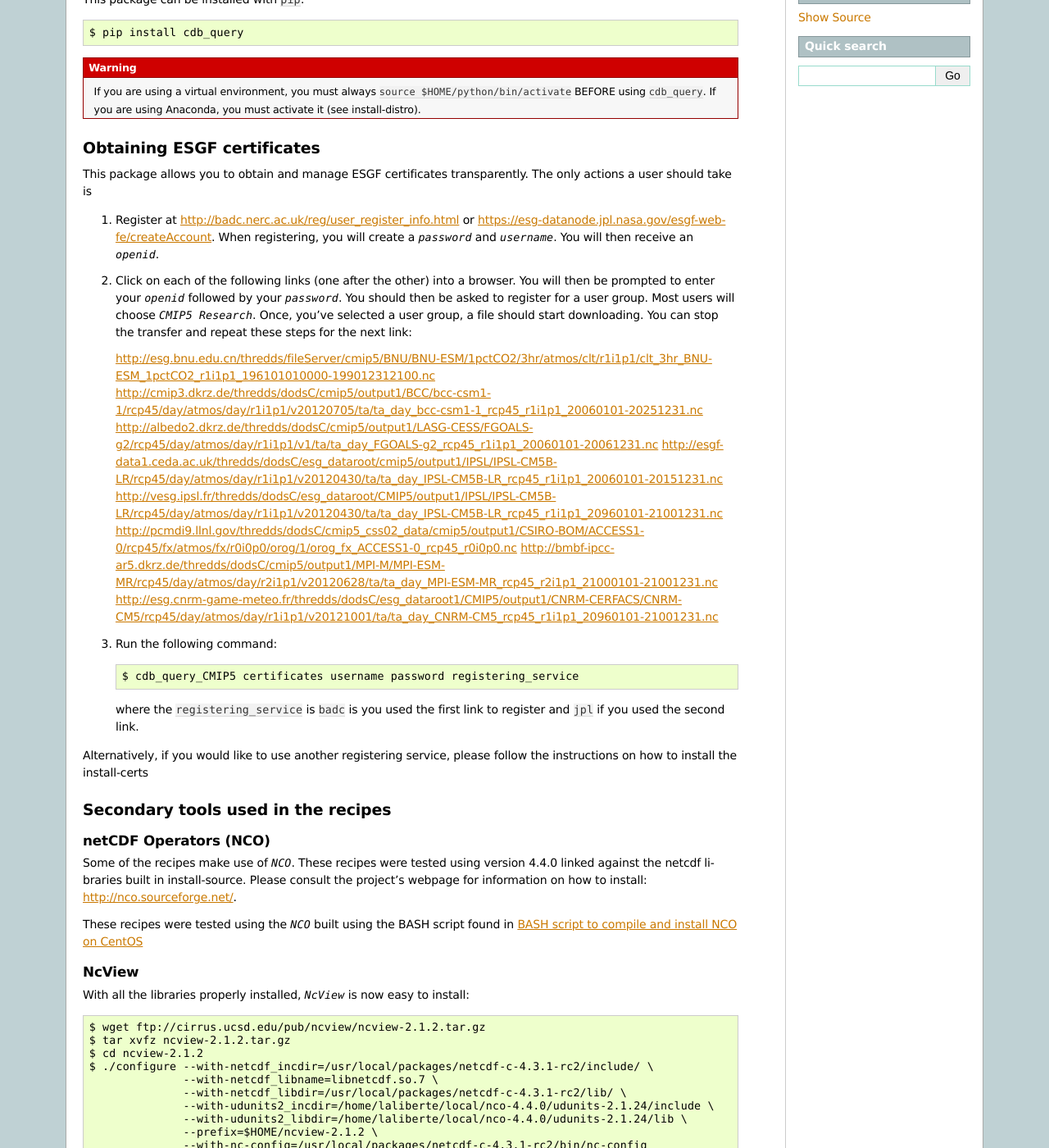
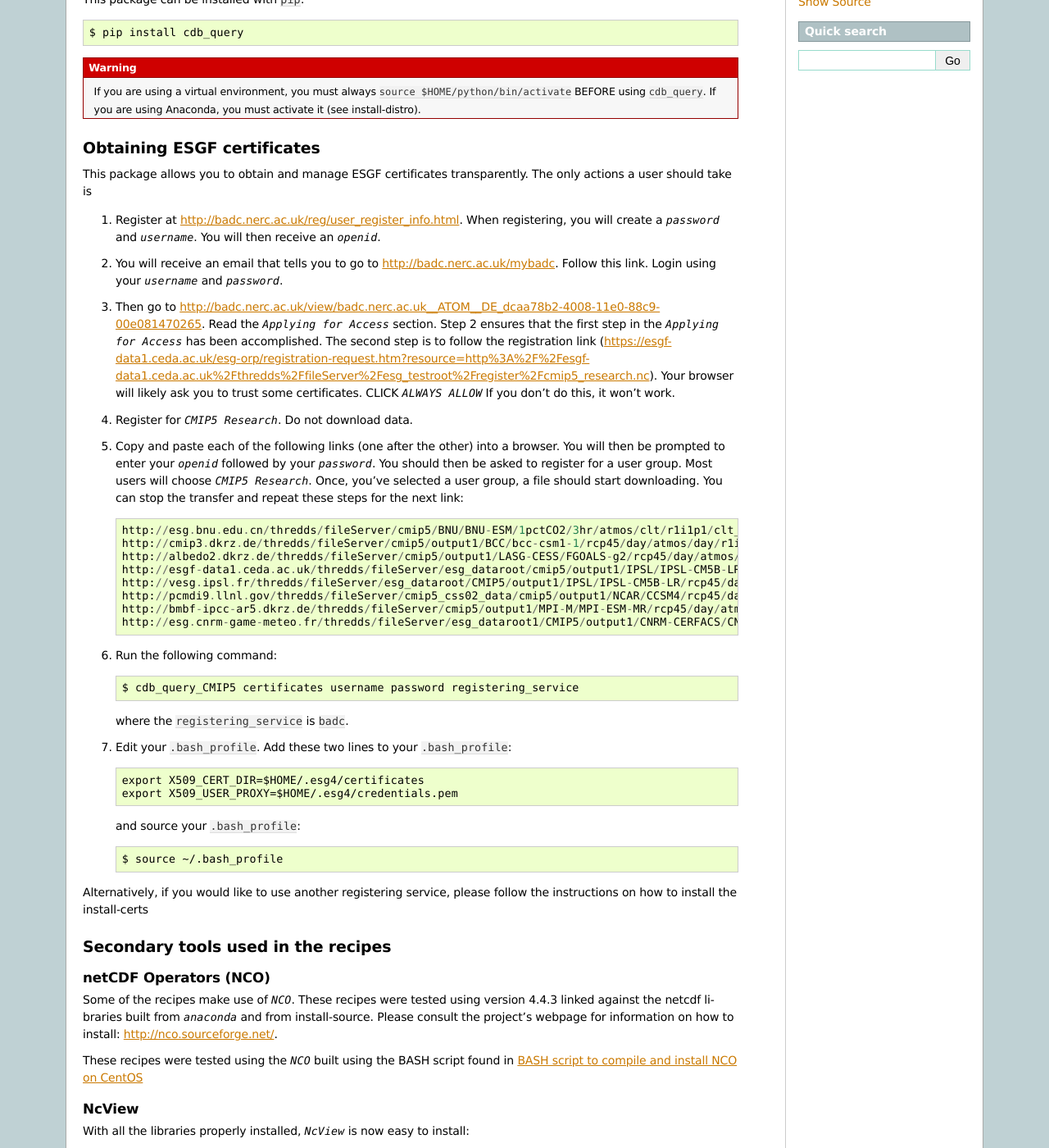
Before and after one commit to laliberte/cdb_query, a Sphinx documentation site: the page built from docs/install.rst, in a window 1280 px wide and 1400 px high, scrolled down 538 px. Shown: the whole window at 82% size. Built offline with Sphinx 7.4.7, drawn with Linux system fonts in a browser that asks for light colours; some of the changed text lies outside the part shown.

Commit message:
Installations updates. Test for variable size using h5py

```diff
--- a/docs/conf.py
+++ b/docs/conf.py
@@ -50,7 +50,7 @@
 # The short X.Y version.
 version = '1.0'
 # The full version, including alpha/beta/rc tags.
-release = '1.0.1'
+release = '1.0.2'
 
 # The language for content autogenerated by Sphinx. Refer to documentation
 # for a list of supported languages.
--- a/docs/install.rst
+++ b/docs/install.rst
@@ -40,27 +40,45 @@
 This package allows you to obtain and manage ESGF certificates transparently. The only
 actions a user should take is
 
-1. Register at http://badc.nerc.ac.uk/reg/user_register_info.html or https://esg-datanode.jpl.nasa.gov/esgf-web-fe/createAccount.
+1. Register at http://badc.nerc.ac.uk/reg/user_register_info.html.
    When registering, you will create a `password` and `username`. You will then receive an `openid`.
 
-2. Click on each of the following links (one after the other) into a browser. You will then be prompted to enter your `openid` followed by
+2. You will receive an email that tells you to go to http://badc.nerc.ac.uk/mybadc. Follow this link. Login using your `username` and `password`.
+
+3. Then go to http://badc.nerc.ac.uk/view/badc.nerc.ac.uk__ATOM__DE_dcaa78b2-4008-11e0-88c9-00e081470265. Read the `Applying for Access` section.
+   Step 2 ensures that the first step in the `Applying for Access` has been accomplished. The second step is to follow the registration link
+   (https://esgf-data1.ceda.ac.uk/esg-orp/registration-request.htm?resource=http%3A%2F%2Fesgf-data1.ceda.ac.uk%2Fthredds%2FfileServer%2Fesg_testroot%2Fregister%2Fcmip5_research.nc).
+   Your browser will likely ask you to trust some certificates. CLICK `ALWAYS ALLOW` If you don't do this, it won't work.
+
+4. Register for `CMIP5 Research`. Do not download data.
+
+5. Copy and paste each of the following links (one after the other) into a browser. You will then be prompted to enter your `openid` followed by
    your `password`. You should then be asked to register for a user group. Most users will choose `CMIP5 Research`. Once, you've selected a
    user group, a file should start downloading. You can stop the transfer and repeat these steps for the next link::
 
-   http://esg.bnu.edu.cn/thredds/fileServer/cmip5/BNU/BNU-ESM/1pctCO2/3hr/atmos/clt/r1i1p1/clt_3hr_BNU-ESM_1pctCO2_r1i1p1_196101010000-199012312100.nc
-   http://cmip3.dkrz.de/thredds/dodsC/cmip5/output1/BCC/bcc-csm1-1/rcp45/day/atmos/day/r1i1p1/v20120705/ta/ta_day_bcc-csm1-1_rcp45_r1i1p1_20060101-20251231.nc
-   http://albedo2.dkrz.de/thredds/dodsC/cmip5/output1/LASG-CESS/FGOALS-g2/rcp45/day/atmos/day/r1i1p1/v1/ta/ta_day_FGOALS-g2_rcp45_r1i1p1_20060101-20061231.nc
-   http://esgf-data1.ceda.ac.uk/thredds/dodsC/esg_dataroot/cmip5/output1/IPSL/IPSL-CM5B-LR/rcp45/day/atmos/day/r1i1p1/v20120430/ta/ta_day_IPSL-CM5B-LR_rcp45_r1i1p1_20060101-20151231.nc
-   http://vesg.ipsl.fr/thredds/dodsC/esg_dataroot/CMIP5/output1/IPSL/IPSL-CM5B-LR/rcp45/day/atmos/day/r1i1p1/v20120430/ta/ta_day_IPSL-CM5B-LR_rcp45_r1i1p1_20960101-21001231.nc
-   http://pcmdi9.llnl.gov/thredds/dodsC/cmip5_css02_data/cmip5/output1/CSIRO-BOM/ACCESS1-0/rcp45/fx/atmos/fx/r0i0p0/orog/1/orog_fx_ACCESS1-0_rcp45_r0i0p0.nc
-   http://bmbf-ipcc-ar5.dkrz.de/thredds/dodsC/cmip5/output1/MPI-M/MPI-ESM-MR/rcp45/day/atmos/day/r2i1p1/v20120628/ta/ta_day_MPI-ESM-MR_rcp45_r2i1p1_21000101-21001231.nc
-   http://esg.cnrm-game-meteo.fr/thredds/dodsC/esg_dataroot1/CMIP5/output1/CNRM-CERFACS/CNRM-CM5/rcp45/day/atmos/day/r1i1p1/v20121001/ta/ta_day_CNRM-CM5_rcp45_r1i1p1_20960101-21001231.nc
+       http://esg.bnu.edu.cn/thredds/fileServer/cmip5/BNU/BNU-ESM/1pctCO2/3hr/atmos/clt/r1i1p1/clt_3hr_BNU-ESM_1pctCO2_r1i1p1_196101010000-199012312100.nc
+       http://cmip3.dkrz.de/thredds/fileServer/cmip5/output1/BCC/bcc-csm1-1/rcp45/day/atmos/day/r1i1p1/v20120705/ta/ta_day_bcc-csm1-1_rcp45_r1i1p1_20060101-20251231.nc
+       http://albedo2.dkrz.de/thredds/fileServer/cmip5/output1/LASG-CESS/FGOALS-g2/rcp45/day/atmos/day/r1i1p1/v1/ta/ta_day_FGOALS-g2_rcp45_r1i1p1_20060101-20061231.nc
+       http://esgf-data1.ceda.ac.uk/thredds/fileServer/esg_dataroot/cmip5/output1/IPSL/IPSL-CM5B-LR/rcp45/day/atmos/day/r1i1p1/v20120430/ta/ta_day_IPSL-CM5B-LR_rcp45_r1i1p1_20060101-20151231.nc
+       http://vesg.ipsl.fr/thredds/fileServer/esg_dataroot/CMIP5/output1/IPSL/IPSL-CM5B-LR/rcp45/day/atmos/day/r1i1p1/v20120430/ta/ta_day_IPSL-CM5B-LR_rcp45_r1i1p1_20960101-21001231.nc
+       http://pcmdi9.llnl.gov/thredds/fileServer/cmip5_css02_data/cmip5/output1/NCAR/CCSM4/rcp45/day/atmos/day/r6i1p1/hus/1/hus_day_CCSM4_rcp45_r6i1p1_20060101-20091231.nc
+       http://bmbf-ipcc-ar5.dkrz.de/thredds/fileServer/cmip5/output1/MPI-M/MPI-ESM-MR/rcp45/day/atmos/day/r2i1p1/v20120628/ta/ta_day_MPI-ESM-MR_rcp45_r2i1p1_21000101-21001231.nc
+       http://esg.cnrm-game-meteo.fr/thredds/fileServer/esg_dataroot1/CMIP5/output1/CNRM-CERFACS/CNRM-CM5/rcp45/day/atmos/day/r1i1p1/v20121001/ta/ta_day_CNRM-CM5_rcp45_r1i1p1_20960101-21001231.nc
 
-3. Run the following command::
+6. Run the following command::
 
         $ cdb_query_CMIP5 certificates username password registering_service
 
-   where the ``registering_service`` is ``badc`` is you used the first link to register and ``jpl`` if you used the second link.
+   where the ``registering_service`` is ``badc``.
+
+7. Edit your ``.bash_profile``. Add these two lines to your ``.bash_profile``::
+
+    export X509_CERT_DIR=$HOME/.esg4/certificates
+    export X509_USER_PROXY=$HOME/.esg4/credentials.pem
+
+   and source your ``.bash_profile``::
+
+    $ source ~/.bash_profile
 
 
 Alternatively, if you would like to use another registering service, please follow the instructions on how to install the :ref:`install-certs`
@@ -71,8 +89,8 @@
 
 netCDF Operators (NCO)
 ^^^^^^^^^^^^^^^^^^^^^^
-Some of the recipes make use of `NCO`. These recipes were tested using version 4.4.0 linked against the
-netcdf libraries built in :ref:`install-source`. Please consult the project's webpage for information on how to install: http://nco.sourceforge.net/.
+Some of the recipes make use of `NCO`. These recipes were tested using version 4.4.3 linked against the
+netcdf libraries built from `anaconda` and from :ref:`install-source`. Please consult the project's webpage for information on how to install: http://nco.sourceforge.net/.
 
 These recipes were tested using the `NCO` built using the BASH script found in :ref:`install-nco`
 
@@ -83,13 +101,13 @@
     $ wget ftp://cirrus.ucsd.edu/pub/ncview/ncview-2.1.2.tar.gz
     $ tar xvfz ncview-2.1.2.tar.gz
     $ cd ncview-2.1.2
-    $ ./configure --with-netcdf_incdir=/usr/local/packages/netcdf-c-4.3.1-rc2/include/ \
+    $ ./configure --with-netcdf_incdir=$HOME/anaconda/include/ \
                   --with-netcdf_libname=libnetcdf.so.7 \
-                  --with-netcdf_libdir=/usr/local/packages/netcdf-c-4.3.1-rc2/lib/ \
-                  --with-udunits2_incdir=/home/laliberte/local/nco-4.4.0/udunits-2.1.24/include \
-                  --with-udunits2_libdir=/home/laliberte/local/nco-4.4.0/udunits-2.1.24/lib \
-                  --prefix=$HOME/ncview-2.1.2 \
-                  --with-nc-config=/usr/local/packages/netcdf-c-4.3.1-rc2/bin/nc-config
+                  --with-netcdf_libdir=$HOME/anaconda/lib/ \
+                  --with-udunits2_incdir=$HOME/local/nco-4.4.3/udunits-2.1.24/include \
+                  --with-udunits2_libdir=$HOME/local/nco-4.4.3/udunits-2.1.24/lib \
+                  --prefix=$HOME/anaconda/ncview-2.1.2 \
+                  --with-nc-config=$HOME/bin/nc-config
     $ make
     $ make install
 
@@ -125,63 +143,60 @@
     $ make check
     $ make install
 
-GRIB-API
-""""""""
-Then you will need ``grib-api``::
+..
+    GRIB-API
+    """"""""
+    Then you will need ``grib-api``::
 
-    $ wget https://software.ecmwf.int/wiki/download/attachments/3473437/grib_api-1.11.0.tar.gz
-    $ tar xvfz grib_api-1.11.0.tar.gz
-    $ cd grib_api-1.11.0
-    $ ./configure --with-netcdf=/usr/local/packages/netcdf-c-4.3.1-rc2/ \
-                  --with-jasper=$HOME/local/jasper-1.900.1/ \
-                  --prefix=$HOME/local/grib_api-1.11.0
-    $ make check
-    $ make install
+        $ wget https://software.ecmwf.int/wiki/download/attachments/3473437/grib_api-1.11.0.tar.gz
+        $ tar xvfz grib_api-1.11.0.tar.gz
+        $ cd grib_api-1.11.0
+        $ ./configure --with-netcdf=$HOME/anaconda/ \
+                      --with-jasper=$HOME/local/jasper-1.900.1/ \
+                      --prefix=$HOME/local/grib_api-1.11.0
+        $ make check
+        $ make install
+
+    It is OK if the test ``tigge.sh`` FAIL. This will not prevent you from having a working `CDO`.
 
 CDO
 """
 
 Finally, you are ready to install `CDO`::
 
-    $ wget --no-check-certificate https://code.zmaw.de/attachments/download/6764/cdo-1.6.2.tar.gz
-    $ tar xvfz cdo-1.6.2.tar.gz
-    $ cd cdo-1.6.2
-    $ ./configure --prefix=$HOME/local/cdo-1.6.2 \
+    $ wget --no-check-certificate https://code.zmaw.de/attachments/download/7220/cdo-1.6.3.tar.gz
+    $ tar xvfz cdo-1.6.3.tar.gz
+    $ cd cdo-1.6.3
+    $ ./configure --prefix=$HOME/local/cdo-1.6.3 \
                   --with-proj=$HOME/local/proj-4.8.0 \
-                  --with-grib_api=$HOME/local/grib_api-1.11.0 \
                   --with-jasper=$HOME/local/jasper-1.900.1 \
-                  --with-netcdf=/usr/local/packages/netcdf-c-4.3.1-rc2/  \
-                  --with-hdf5=/usr/local/packages/hdf5/ \
-                  --with-zlib=/usr/local/packages/zlib/ \
-                  --with-szlib=/usr/local/packages/szip/ \
-                  --with-udunits2=$HOME/local/nco-4.4.0/udunits-2.1.24/ \
+                  --with-netcdf=$HOME/anaconda/  \
+                  --with-hdf5=$HOME/anaconda/ \
+                  --with-zlib=$HOME/anaconda/ \
                   -enable-cgribex=no CFLAGS=-DHAVE_LIBNC_DAP
-    $ make check
+    $ make
     $ make install
 
-where ``/usr/local/packages/zlib/``, ``/usr/local/packages/szip/``, ``/usr/local/packages/hdf5/`` and ``/usr/local/packages/netcdf-c-4.3.1-rc2/``
-are the location of your ZLIB, SZIP, HDF5 and netCDF4 libraries.
-
-This installation installs `CDO` in ``$HOME/local/cdo-1.6.1/bin`` and this directory should be added to your path.
+This installation installs `CDO` in ``$HOME/local/cdo-1.6.3/bin`` and this directory should be added to your path.
 
 You can check that everything was done ok::
 
     $ cdo -V
-    Climate Data Operators version 1.6.2 (http://code.zmaw.de/projects/cdo)
+    Climate Data Operators version 1.6.3 (http://code.zmaw.de/projects/cdo)
     Compiler: gcc -std=gnu99 -DHAVE_LIBNC_DAP -pthread
     version: gcc (GCC) 4.1.2 20080704 (Red Hat 4.1.2-54)
-    Compiled: (x86_64-unknown-linux-gnu) Feb  6 2014 16:30:19
+    Compiled: (x86_64-unknown-linux-gnu)
     Features: PTHREADS NC4 OPeNDAP SZ Z JASPER UDUNITS2 PROJ.4
     Libraries: proj/4.8
     Filetypes: srv ext ieg grb grb2 nc nc2 nc4 nc4c
-    CDI library version : 1.6.2 of Feb  6 2014 16:30:13
+    CDI library version : 1.6.3
     GRIB_API library version : 1.11.0
-    netCDF library version : 4.3.1-rc2 of Feb  4 2014 15:06:12 $
+    netCDF library version : 4.3.1-rc2
     HDF5 library version : 1.8.11
-    SERVICE library version : 1.3.1 of Feb  6 2014 16:30:08
-    EXTRA library version : 1.3.1 of Feb  6 2014 16:30:05
-    IEG library version : 1.3.1 of Feb  6 2014 16:30:06
-    FILE library version : 1.8.2 of Feb  6 2014 16:30:05
+    SERVICE library version : 1.3.1
+    EXTRA library version : 1.3.1
+    IEG library version : 1.3.1
+    FILE library version : 1.8.2
 
 The `Features` line indicates that netCDF4 files are accepted, OPeNDAP links can be read and that
 compressed variables can be created (SZ, Z).
--- a/docs/install_nco.rst
+++ b/docs/install_nco.rst
@@ -27,8 +27,8 @@
     INSTALL_UDUNITS=1
     INSTALL_GSL=1
 
-    NETCDF4_DIR="/usr/local/packages/netcdf"
-    HDF5_DIR="/usr/local/packages/hdf5"
+    NETCDF4_DIR="$HOME/anaconda"
+    HDF5_DIR="$HOME/anaconda"
     ##############################################
     # Please do not modify anything past this line
     # before trying the script!
--- a/setup.py
+++ b/setup.py
@@ -14,7 +14,7 @@
 package_name='cdb_query'
 setup(
        name = package_name,
-       version = "1.0.2-rc1",
+       version = "1.0.3-rc1",
        packages=[package_name],
        package_dir = {package_name: 'lib'},
 #
```
Also changed, not shown: other parts of docs/install_nco.rst (+1 -1 lines), 6 other files.
